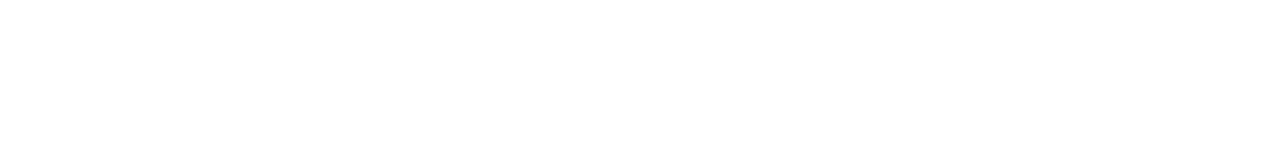
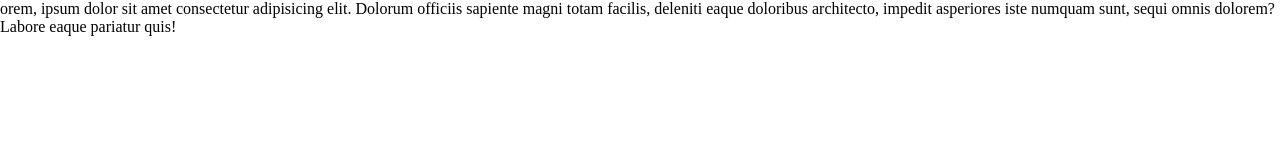
Before and after one commit to ViniciusBoller/meu-primeiro-projeto-git, a plain HTML site: page index.html in a window 1280 px wide. Drawn offline with Linux system fonts and the light colour scheme.

```diff
--- a/index.html
+++ b/index.html
@@ -8,6 +8,9 @@
     <title>Git-Github</title>
 </head>
 <body>
+    <div>
+        orem, ipsum dolor sit amet consectetur adipisicing elit. Dolorum officiis sapiente magni totam facilis, deleniti eaque doloribus architecto, impedit asperiores iste numquam sunt, sequi omnis dolorem? Labore eaque pariatur quis!
 
+    </div>
 </body>
 </html>
```
